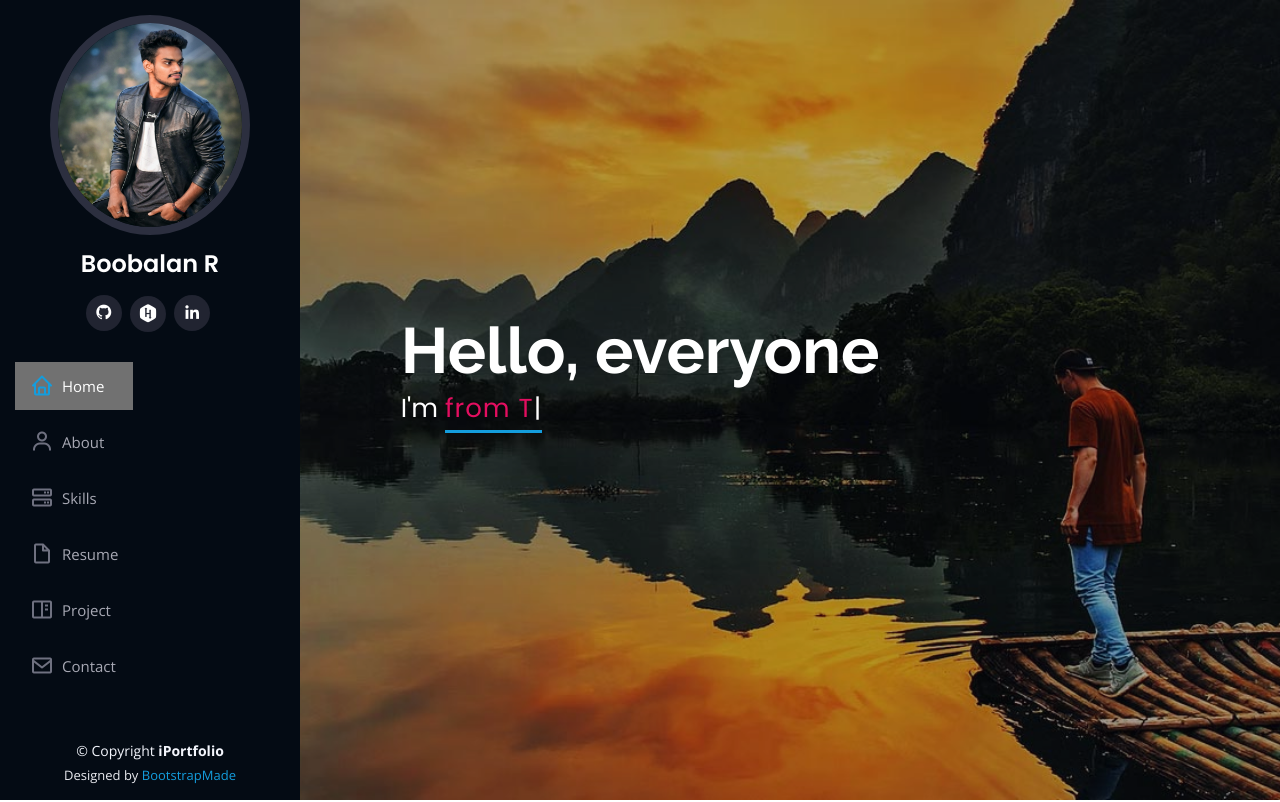
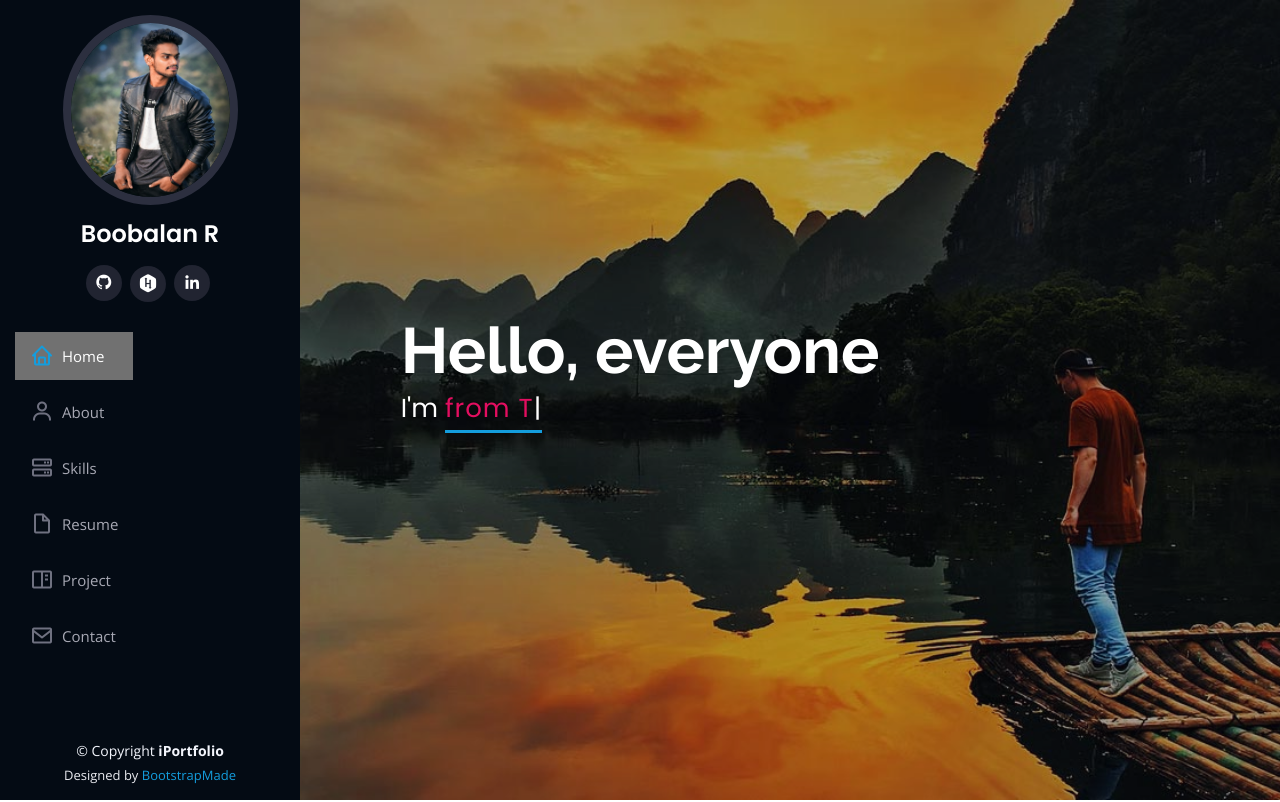
Before and after one commit to BoobalanRP/BoobalanPortfolio, a plain HTML site: page index.html in a window 1280 px wide. Shown: the top 802 px of the page. Drawn offline with nearby package versions, Linux system fonts and the light colour scheme.

Commit message:
Fix: made some changes

```diff
--- a/assets/css/style.css
+++ b/assets/css/style.css
@@ -86,8 +86,8 @@ h6 {
 #header .profile img {
   margin: 15px auto;
   display: block;
-  width: 200px;
-  height:220px;
+  width: 175px;
+  height:190px;
   border: 8px solid #2c2f3f;
 }
 
@@ -1136,6 +1136,7 @@ section {
 
 .mySlides img {
 	height: 500px;
+
 }
 
 /* Next & previous buttons */
@@ -1216,7 +1217,7 @@ section {
 /* Fading animation */
 .fade {
 	animation-name: fade;
-	animation-duration: 1.0s;
+	animation-duration:4s;
 }
 
 @keyframes fade {
```
